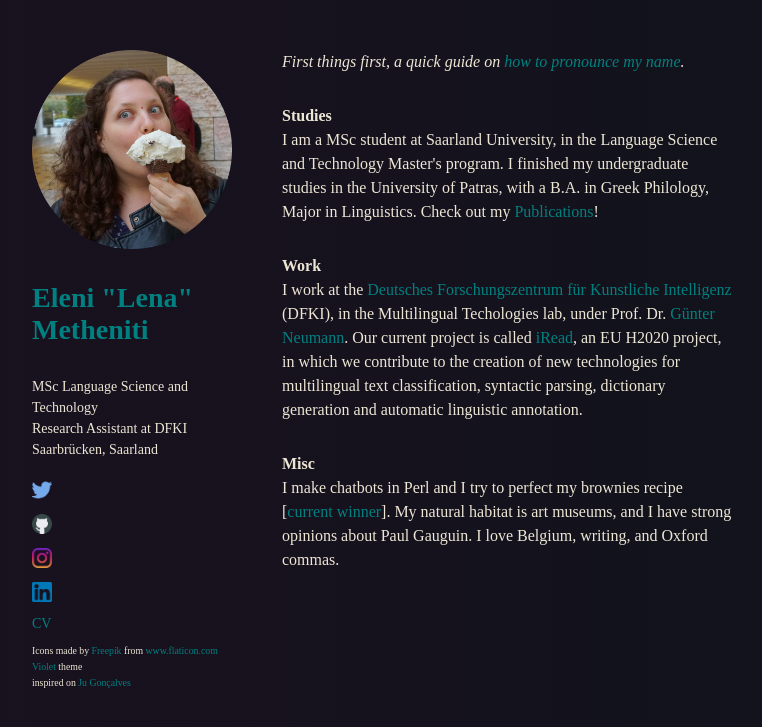
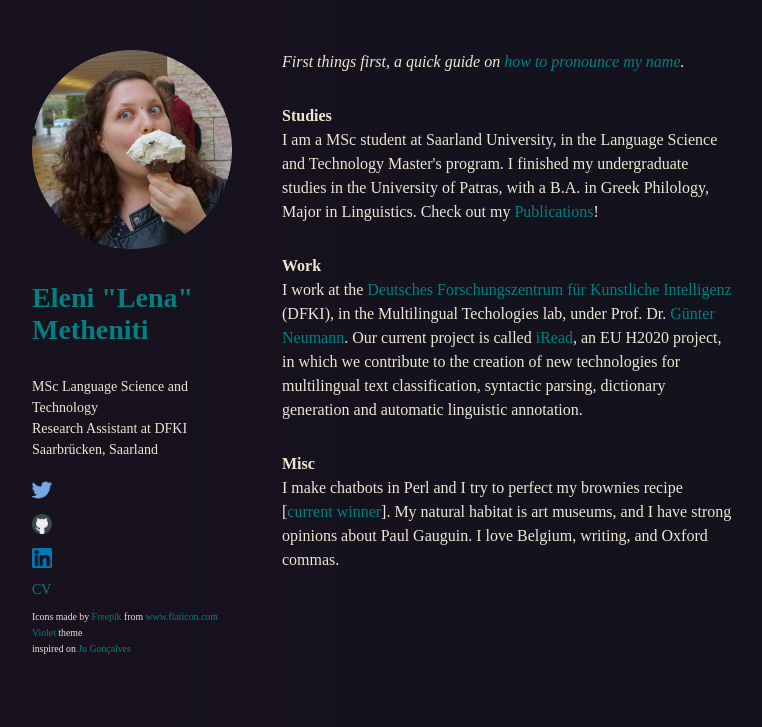
Before and after one commit to lenakmeth/lenakmeth.github.io, a Jekyll site: the page built from index.html, in a window 1280 px wide. Shown: the top 727 px of the page, without its empty margins (68-830 px from the left). Built offline with Jekyll 4.4.1, drawn with Linux system fonts in a browser that asks for light colours.

Commit message:
fix hyperlinks

```diff
--- a/index.html
+++ b/index.html
@@ -19,8 +19,7 @@
     <ul>
       <li><a href="https://twitter.com/{{ site.twitter }}" target="_blank" rel="noopener"> <div class="container"><img src="src/icons/twitter.png" max-width="10%" max-height="10%"></div></a></li>
       <li><a href="https://github.com/{{ site.github }}" target="_blank" rel="noopener"><div class="container"><img src="src/icons/github.png" max-width="10%" max-height="10%"></div></a></li>
-      <li><a href="https://github.com/{{ site.instagram }}" target="_blank" rel="noopener"><div class="container"><img src="src/icons/instagram.png" max-width="10%" max-height="10%"></div></a></li>
-      <li><a href="https://github.com/{{ site.linkedin }}" target="_blank" rel="noopener"><div class="container"><img src="src/icons/linkedin.png" max-width="10%" max-height="10%"></div></a></li>
+      <li><a href="https://www.linkedin.com/in/lenakmeth/" target="_blank" rel="noopener"><div class="container"><img src="src/icons/linkedin.png" max-width="10%" max-height="10%"></div></a></li>
       <li><a href="{{ site.cv }}">CV</a></li>
     </ul>
   </nav>
@@ -34,10 +33,10 @@
 
 <section class="content">
   <p>
-    <em>First things first, a quick guide on <a href="lenakmeth.github.io/pronounce.html" target="_blank" rel="noopener">how to pronounce my name</a>.</em>
+    <em>First things first, a quick guide on <a href="/pronounce.html" target="_blank" rel="noopener">how to pronounce my name</a>.</em>
 <p>
     <strong>Studies</strong></br>
-    I am a MSc student at Saarland University, in the Language Science and Technology Master's program. I finished my undergraduate studies in the University of Patras, with a B.A. in Greek Philology, Major in Linguistics. Check out my <a href="lenakmeth.github.io/publications.html" target="_blank" rel="noopener">Publications</a>!
+    I am a MSc student at Saarland University, in the Language Science and Technology Master's program. I finished my undergraduate studies in the University of Patras, with a B.A. in Greek Philology, Major in Linguistics. Check out my <a href="/publications.html" target="_blank" rel="noopener">Publications</a>!
   </p>
 
   <p>
```
